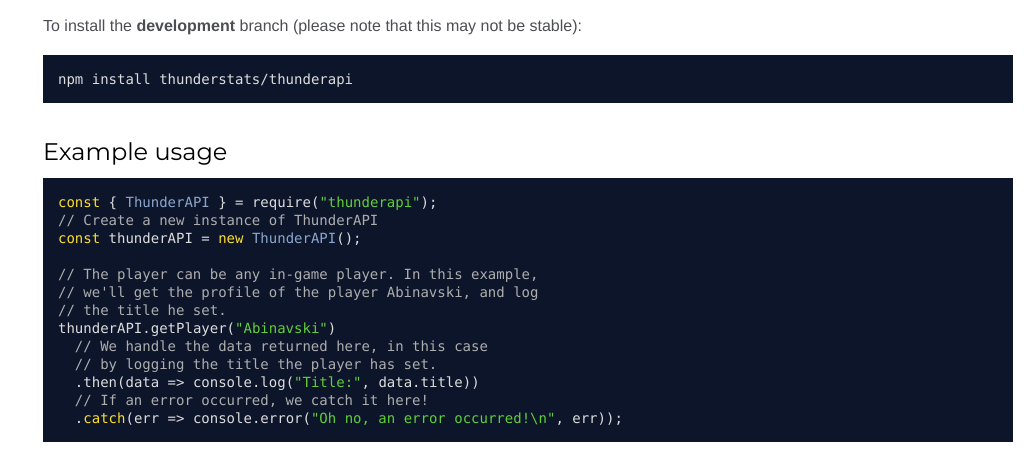
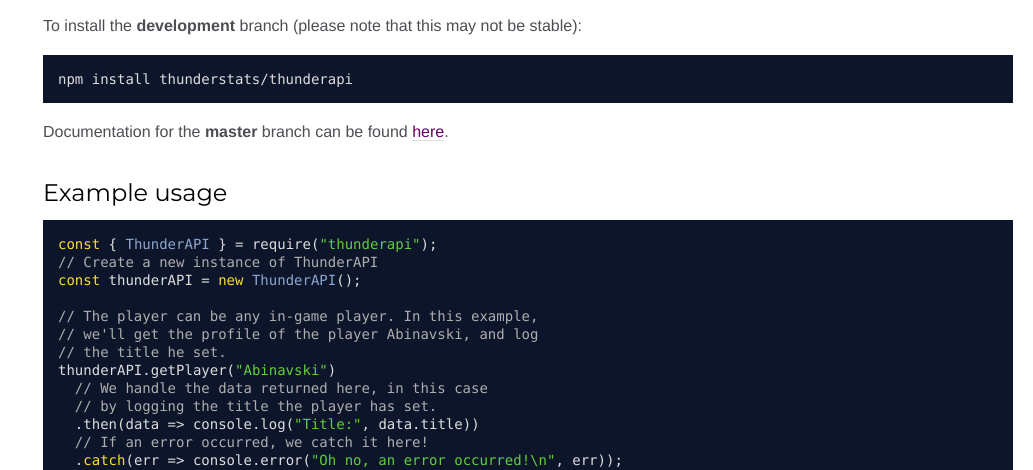
Before and after one commit to thunderstats/documentation, a plain HTML site: page 0.5.1/index.html in a window 1280 px wide. Shown: the part 1890-2360 px from the top of the page, without its empty margins (247-1280 px from the left). Drawn offline with Linux system fonts and the light colour scheme.

Commit message:
Build docs for tag v0.5.1
Signed-off-by: Michel Nguyen <modzongaming@gmail.com>

```diff
--- a/0.5.1/index.html
+++ b/0.5.1/index.html
@@ -86,7 +86,8 @@
 </ul>
 <h2>Install</h2><p><strong>Node.js v8 or higher is required.</strong></p>
 <pre class="prettyprint source lang-bash"><code>npm install thunderapi</code></pre><p>To install the <strong>development</strong> branch (please note that this may not be stable):</p>
-<pre class="prettyprint source lang-bash"><code>npm install thunderstats/thunderapi</code></pre><h2>Example usage</h2><pre class="prettyprint source lang-js"><code>const { ThunderAPI } = require(&quot;thunderapi&quot;);
+<pre class="prettyprint source lang-bash"><code>npm install thunderstats/thunderapi</code></pre><p>Documentation for the <strong>master</strong> branch can be found <a href="https://thunderstats.github.io/documentation/master">here</a>.</p>
+<h2>Example usage</h2><pre class="prettyprint source lang-js"><code>const { ThunderAPI } = require(&quot;thunderapi&quot;);
 // Create a new instance of ThunderAPI
 const thunderAPI = new ThunderAPI();
 
@@ -98,7 +99,7 @@ thunderAPI.getPlayer(&quot;Abinavski&quot;)
   // by logging the title the player has set.
   .then(data => console.log(&quot;Title:&quot;, data.title))
   // If an error occurred, we catch it here!
-  .catch(err => console.error(&quot;Oh no, an error occurred!\n&quot;, err));</code></pre><h2>Documentation</h2><p><a href="https://thunderstats.github.io/thunderapi">View the documentation here.</a></p>
+  .catch(err => console.error(&quot;Oh no, an error occurred!\n&quot;, err));</code></pre><h2>Documentation</h2><p><a href="https://thunderstats.github.io/documentation/stable">View the documentation here.</a></p>
 <h2>Contributing</h2><p>If you wish to contribute to ThunderAPI, you are free to do so! Before getting started, please read the <a href="https://github.com/devdutchy/thunderapi/blob/master/.github/CONTRIBUTING.md">contribution guidelines</a> first.</p>
 <h2>Support</h2><p>If you encounter any problems using the ThunderAPI, want to leave a feature suggestion or just want a gentle nudge in the right direction, feel free to join our official <a href="https://discord.gg/eTPh44S">Discord server!</a></p>
 <p><a href="https://discord.gg/eTPh44S"><img src="https://discordapp.com/api/guilds/412214318369865728/embed.png?style=banner2" alt="Discord"></a></p></article>
```
Also changed, not shown: master/index.html (+3 -2 lines), stable/index.html (+3 -2 lines).
